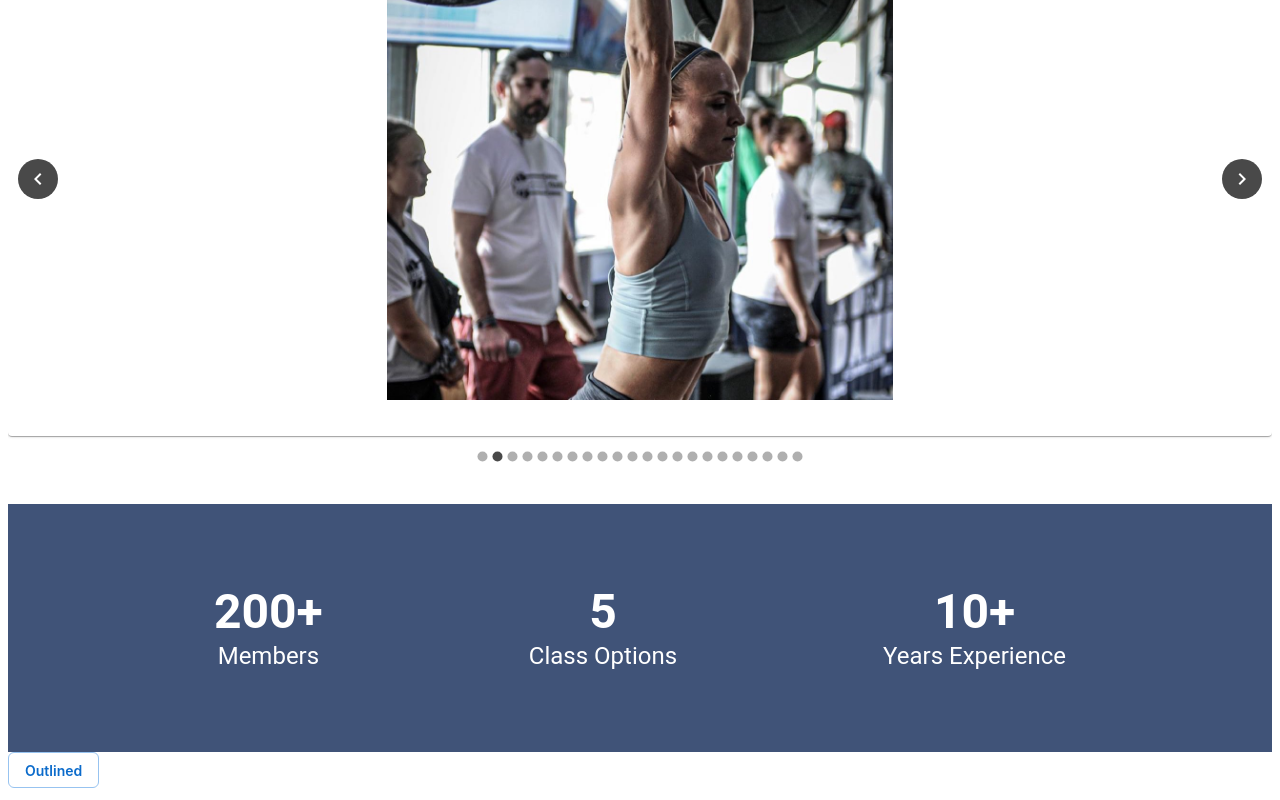
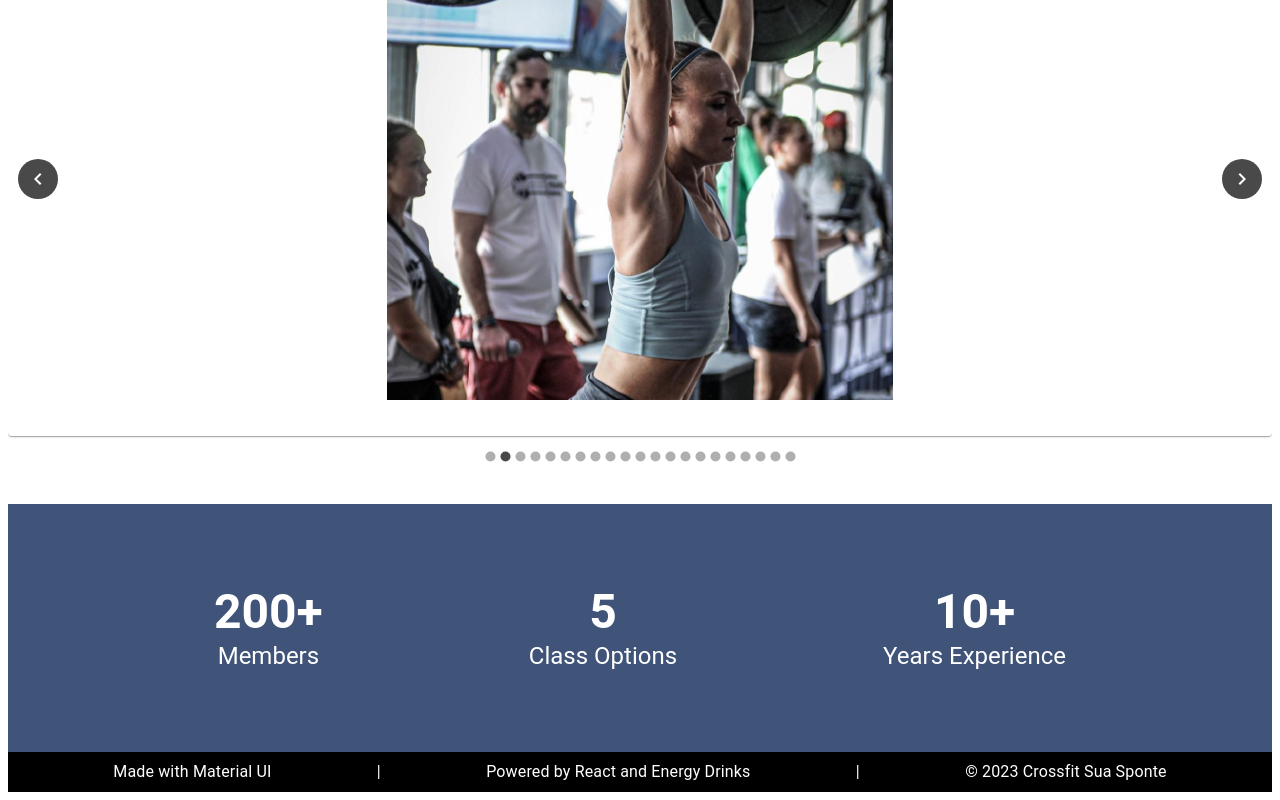
Before and after one commit to Tedfulk/gym_dot_website, a React (Create React App) app in the folder frontend/: page /Home in a window 1280 px wide. Shown: the part 2383-3183 px from the top of the page. Built offline with nearby package versions, Linux system fonts and the light colour scheme.

Commit message:
home page rough draft done

```diff
--- a/frontend/src/assets/images/index.js
+++ b/frontend/src/assets/images/index.js
@@ -6,7 +6,7 @@ function importAll(r) {
     return images;
 }
 
-const carouselimages = importAll(require.context('./carousel', false, /\.(png)$/));
+const carouselimages = importAll(require.context('./carousel', false, /\.(png|jpeg)$/));
 export const coachesimages = importAll(require.context('./coaches', false, /\.(png)$/));
 
 export default carouselimages;
--- a/frontend/src/components/Carousel.js
+++ b/frontend/src/components/Carousel.js
@@ -26,11 +26,6 @@ function GymPics() {
             image: carouselimages['liz-clean.png']
         },
         {
-            id: 4,
-            name: "Sua Fam",
-            image: carouselimages['sua-fam.png']
-        },
-        {
             id: 5,
             name: "Sweat Angel",
             image: carouselimages['sweat-angel.png']
@@ -46,16 +41,6 @@ function GymPics() {
             image: carouselimages['alexis.png']
         },
         {
-            id: 8,
-            name: "cakeweightsemi",
-            image: carouselimages['cakeweightsemi.png']
-        },
-        {
-            id: 9,
-            name: "caringjohn",
-            image: carouselimages['caringjohn.png']
-        },
-        {
             id: 10,
             name: "cleanprep",
             image: carouselimages['cleanprep.png']
@@ -64,11 +49,6 @@ function GymPics() {
             id: 11,
             name: "cow",
             image: carouselimages['cow.png']
-        },
-        {
-            id: 12,
-            name: "doggy",
-            image: carouselimages['doggy.png']
         },
         {
             id: 13,
@@ -86,16 +66,6 @@ function GymPics() {
             image: carouselimages['pushups.png']
         },
         {
-            id: 16,
-            name: "she-unit",
-            image: carouselimages['she-unit.png']
-        },
-        {
-            id: 17,
-            name: "sierra-clean",
-            image: carouselimages['sierra-clean.png']
-        },
-        {
             id: 18,
             name: "sofia",
             image: carouselimages['sofia.png']
@@ -111,16 +81,40 @@ function GymPics() {
             image: carouselimages['swing.png']
         },
         {
+            id: 22,
+            name: "yogaclass",
+            image: carouselimages['yogaclass.png']
+        },
+        {
+            id: 16,
+            name: "she-unit",
+            image: carouselimages['she-unit.png']
+        },
+        {
             id: 21,
             name: "valk",
             image: carouselimages['valk.png']
         },
         {
-            id: 22,
-            name: "yogaclass",
-            image: carouselimages['yogaclass.png']
+            id: 12,
+            name: "doggy",
+            image: carouselimages['doggy.png']
         },
-
+        {
+            id: 8,
+            name: "cakeweightsemi",
+            image: carouselimages['cakeweightsemi.png']
+        },
+        {
+            id: 9,
+            name: "caringjohn",
+            image: carouselimages['caringjohn.png']
+        },
+        {
+            id: 4,
+            name: "Sua Fam",
+            image: carouselimages['sua-fam.png']
+        },
     ]
 
     return (
--- a/frontend/src/components/Footer.js
+++ b/frontend/src/components/Footer.js
@@ -1,17 +1,25 @@
 import * as React from 'react';
-import Box from '@mui/joy/Box';
-import Button from '@mui/joy/Button';
-// import Card from '@mui/joy/Card';
-// import CardCover from '@mui/joy/CardCover';
-// import CardContent from '@mui/joy/CardContent';
-// import Typography from '@mui/joy/Typography';
-// import HeroBannerImage from '../assets/images/hero-banner-image.png';
+import { Box, Typography } from '@mui/material/';
 
 
-export default function ButtonVariants() {
+export default function footer() {
   return (
-    <Box>
-      <Button variant="outlined">Outlined</Button>
+    <Box sx={{ bgcolor: 'black', color: 'white', width: '100%', height: '2rem', display: 'flex', justifyContent: 'space-evenly', pt: 1 }}>
+      <Typography>
+        Made with Material UI
+      </Typography>
+      <Typography>
+        |
+      </Typography>
+      <Typography>
+        Powered by React and Energy Drinks
+      </Typography>
+      <Typography>
+        |
+      </Typography>
+      <Typography>
+        © 2023 Crossfit Sua Sponte
+      </Typography>
     </Box>
   );
 }
```
Also changed, not shown: frontend/src/assets/images/carousel/sierra-clean.png (deleted), frontend/src/assets/images/location.png (added).
